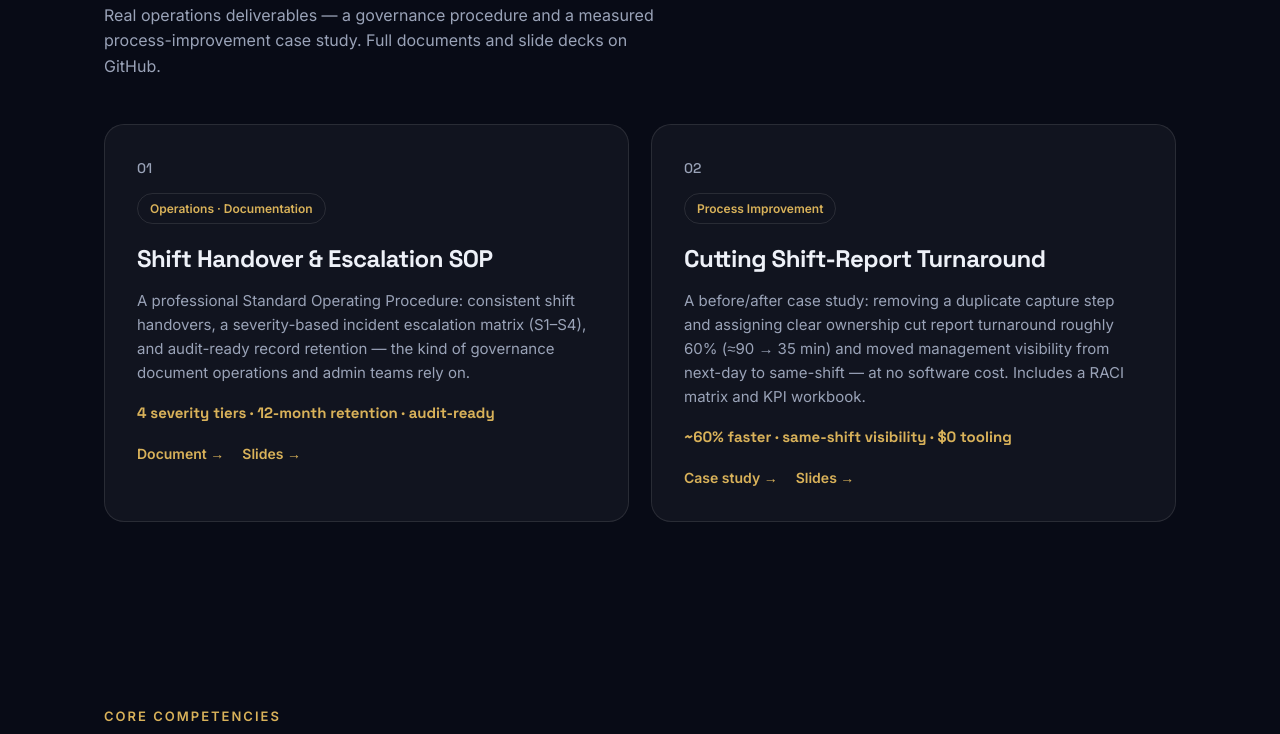
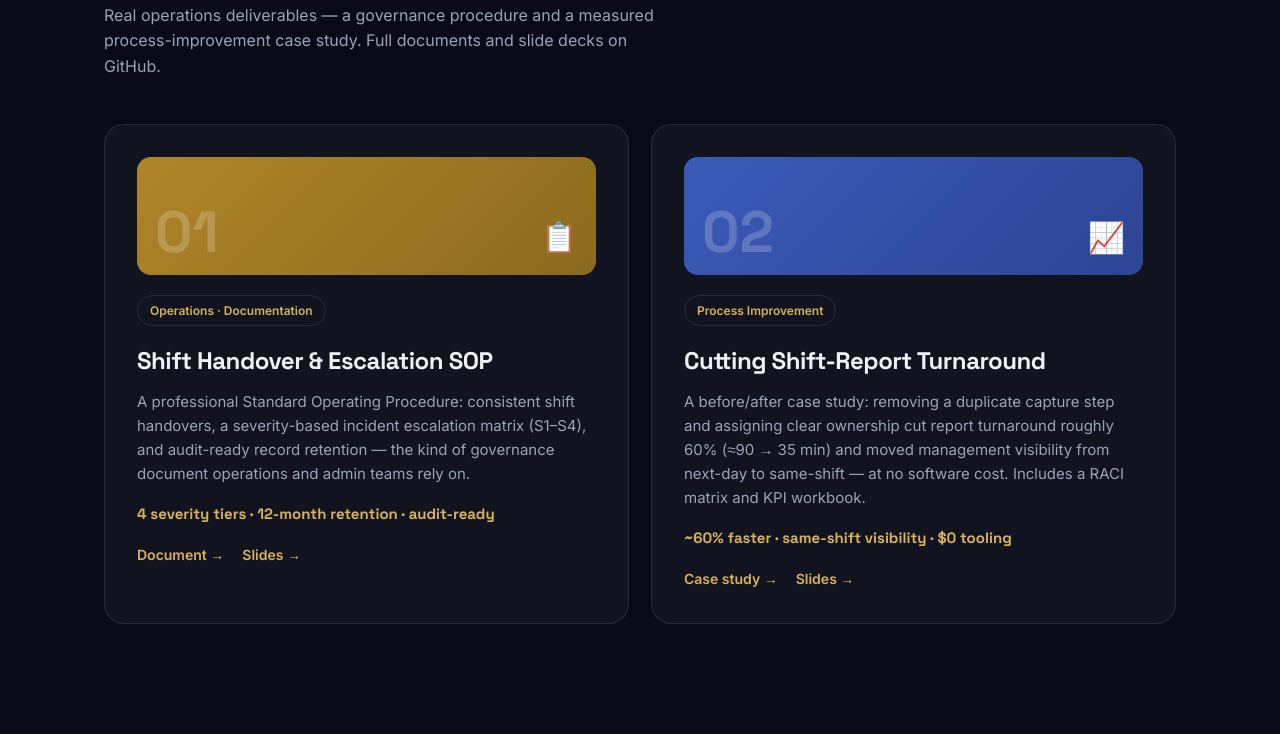
Before and after one commit to ysa7799/business-administration-portfolio, a plain HTML site: page index.html in a window 1280 px wide. Shown: the part 1402-2136 px from the top of the page. Drawn offline with Linux system fonts and the light colour scheme.

Commit message:
Add hero avatar photo + project card thumbnails

```diff
--- a/index.html
+++ b/index.html
@@ -81,6 +81,11 @@ section{padding:92px 0;position:relative;z-index:1}
 .card .links{margin-top:18px;display:flex;gap:18px}
 .card .links a{color:var(--a1);font-weight:600;font-size:14px}
 .card .links a:hover{text-decoration:underline}
+.avatar{width:104px;height:104px;border-radius:50%;object-fit:cover;padding:3px;background:var(--grad);box-shadow:0 12px 44px rgba(217,178,90,.28);margin-bottom:18px;display:block;animation:rise 1s ease both}
+@keyframes rise{from{opacity:0;transform:translateY(16px) scale(.94)}to{opacity:1;transform:none}}
+.thumb{height:118px;border-radius:14px;margin-bottom:6px;display:flex;align-items:flex-end;justify-content:space-between;padding:14px 18px;position:relative;overflow:hidden}
+.thumb .big{font-family:'Space Grotesk';font-weight:700;font-size:58px;color:rgba(255,255,255,.20);line-height:1}
+.thumb .ic{font-size:30px}
 .chips{display:flex;flex-wrap:wrap;gap:12px}
 .chip{padding:11px 18px;border:1px solid var(--line);border-radius:12px;background:var(--card);font-family:'Space Grotesk';font-weight:500;font-size:15px;transition:transform .2s,border-color .2s,color .2s}
 .chip:hover{transform:translateY(-4px);border-color:var(--a1);color:var(--a1)}
@@ -111,6 +116,7 @@ footer a:hover{color:var(--a1)}
 </div></nav>
 
 <header id="top"><div class="wrap">
+  <img class="avatar" src="assets/headshot.jpg" alt="Yusuf Hakeem">
   <span class="pill"><span class="dot"></span> Available for work · Manama, Bahrain · No sponsorship needed</span>
   <p class="hero-kick">Business Administration &amp; Operations</p>
   <h1>Yusuf Hakeem</h1>
@@ -144,14 +150,14 @@ footer a:hover{color:var(--a1)}
   <p class="sub">Real operations deliverables — a governance procedure and a measured process-improvement case study. Full documents and slide decks on GitHub.</p></div>
   <div class="cards">
     <article class="card reveal">
-      <div class="num">01</div><span class="tag">Operations · Documentation</span>
+      <div class="thumb" style="background:linear-gradient(135deg,#b08528,#8a6a1f)"><span class="big">01</span><span class="ic">📋</span></div><span class="tag">Operations · Documentation</span>
       <h3>Shift Handover &amp; Escalation SOP</h3>
       <p>A professional Standard Operating Procedure: consistent shift handovers, a severity-based incident escalation matrix (S1–S4), and audit-ready record retention — the kind of governance document operations and admin teams rely on.</p>
       <div class="metric">4 severity tiers · 12-month retention · audit-ready</div>
       <div class="links"><a href="https://github.com/ysa7799/business-administration-portfolio/tree/main/shift-handover-sop" target="_blank" rel="noopener">Document →</a><a href="https://github.com/ysa7799/business-administration-portfolio/blob/main/shift-handover-sop/Shift_Handover_SOP.pptx" target="_blank" rel="noopener">Slides →</a></div>
     </article>
     <article class="card reveal">
-      <div class="num">02</div><span class="tag">Process Improvement</span>
+      <div class="thumb" style="background:linear-gradient(135deg,#3b5bb8,#2c4494)"><span class="big">02</span><span class="ic">📈</span></div><span class="tag">Process Improvement</span>
       <h3>Cutting Shift-Report Turnaround</h3>
       <p>A before/after case study: removing a duplicate capture step and assigning clear ownership cut report turnaround roughly 60% (≈90 → 35 min) and moved management visibility from next-day to same-shift — at no software cost. Includes a RACI matrix and KPI workbook.</p>
       <div class="metric">~60% faster · same-shift visibility · $0 tooling</div>
```
Also changed, not shown: assets/headshot.jpg (added).
